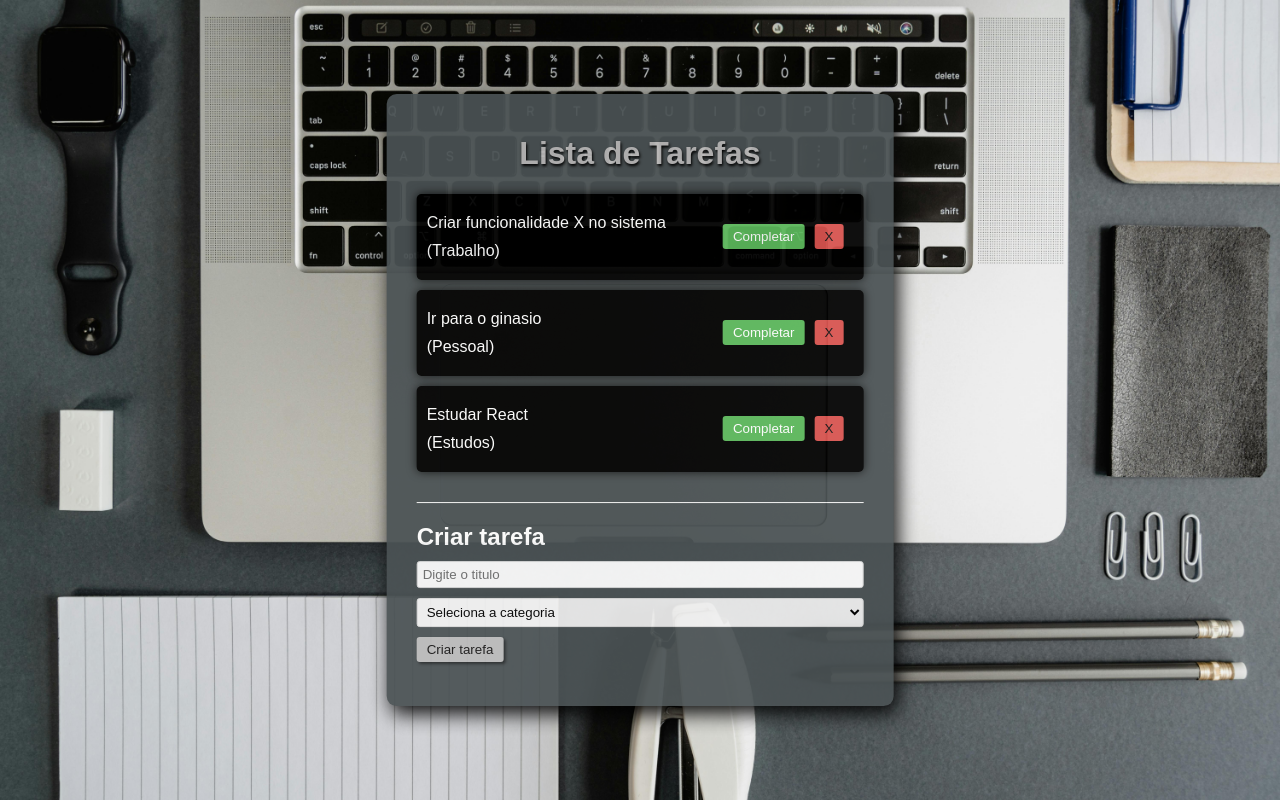
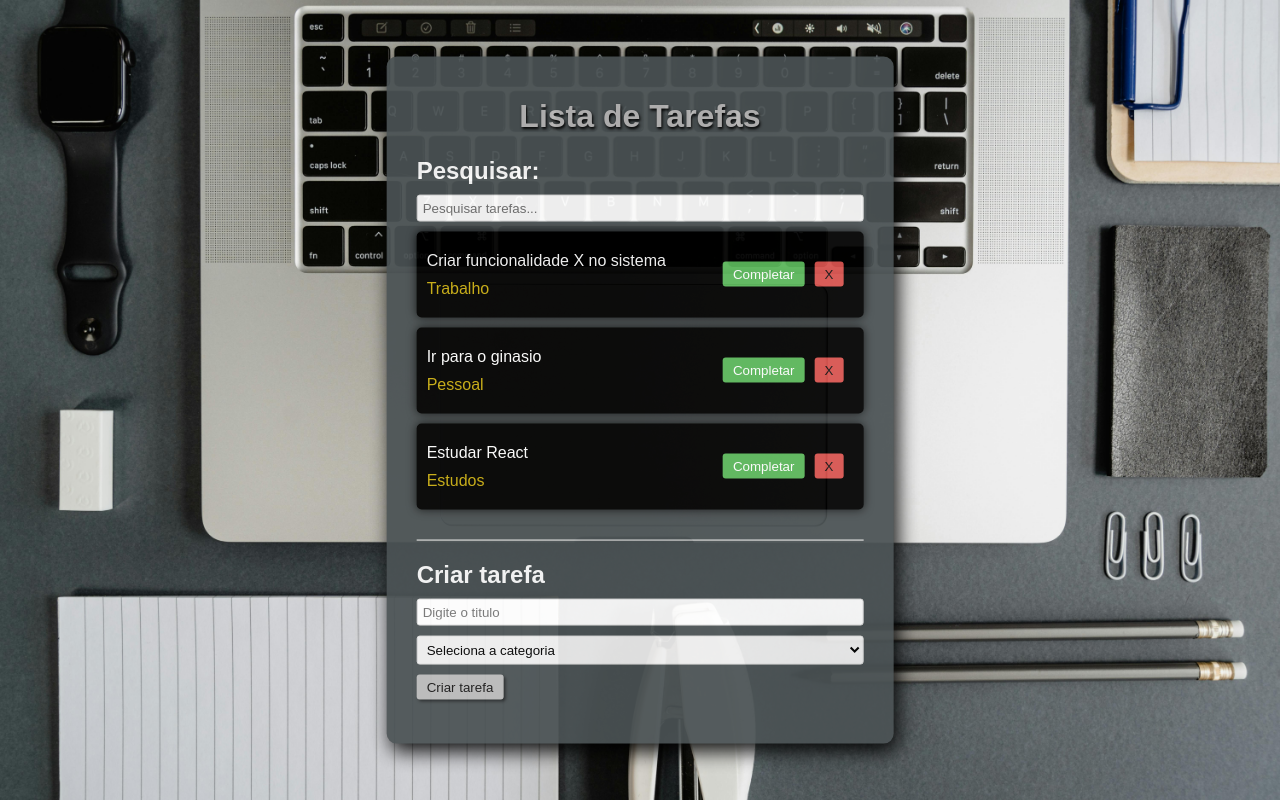
Before and after one commit to joanadecastro/task-management-app-em-React, a React (Vite) app: page / in a window 1280 px wide. Built offline with nearby package versions, Linux system fonts and the light colour scheme.

Commit message:
field of research

```diff
--- a/src/App.css
+++ b/src/App.css
@@ -103,3 +103,7 @@ input, select{
   text-decoration: line-through;
   color: gray;
 }
+
+.category{
+  color:rgb(202, 174, 17)
+}
--- a/src/App.jsx
+++ b/src/App.jsx
@@ -28,6 +28,8 @@ function App() {
     },
   ])
 
+  const [searchTerm, setSearchTerm] = useState('')
+
   const addTodo = (text, category) => {
     const newTodo = {
       id: todos.length + 1,
@@ -53,11 +55,16 @@ function App() {
 
   }
 
+  const filteredTodos = todos.filter((todo) =>
+    todo.text.toLowerCase().includes(searchTerm.toLowerCase())
+  )
+
   return (
     <div className="app">
       <h1>Lista de Tarefas</h1>
+      <Search searchTerm={searchTerm} setSearchTerm={setSearchTerm}/>
       <div className="todo-list">
-        {todos.map((todo) => (
+        {filteredTodos.map((todo) => (
           <Todo
             key={todo.id}
             todo={todo}
--- a/src/components/Search.jsx
+++ b/src/components/Search.jsx
@@ -1,10 +1,17 @@
 import React from 'react'
 
-const Search = () => {
+const Search = ({searchTerm, setSearchTerm}) => {
   return (
     <div>
+      <h2>Pesquisar:</h2>
+      <input
+        type="text"
+        placeholder='Pesquisar tarefas...'
+        value={searchTerm}
+        onChange={(e) => setSearchTerm(e.target.value)}
+      />
+    </div>
 
-    </div>
   )
 }
 
--- a/src/components/Todo.jsx
+++ b/src/components/Todo.jsx
@@ -7,7 +7,7 @@ const Todo = ({todo, removeTodo, completeTodo}) => {
     <div  className={`todo ${todo.isCompleted ? 'completed' : ''}`}>
     <div className="content">
       <p>{todo.text}</p>
-      <p className="category">({todo.category})</p>
+      <p className="category">{todo.category}</p>
     </div>
     <div>
       <button className={`complete ${todo.isCompleted ? 'unmark' : 'mark'}`} onClick={() => completeTodo(todo.id) } >{todo.isCompleted ? "Desmarcar" : "Completar"}</button>
```
